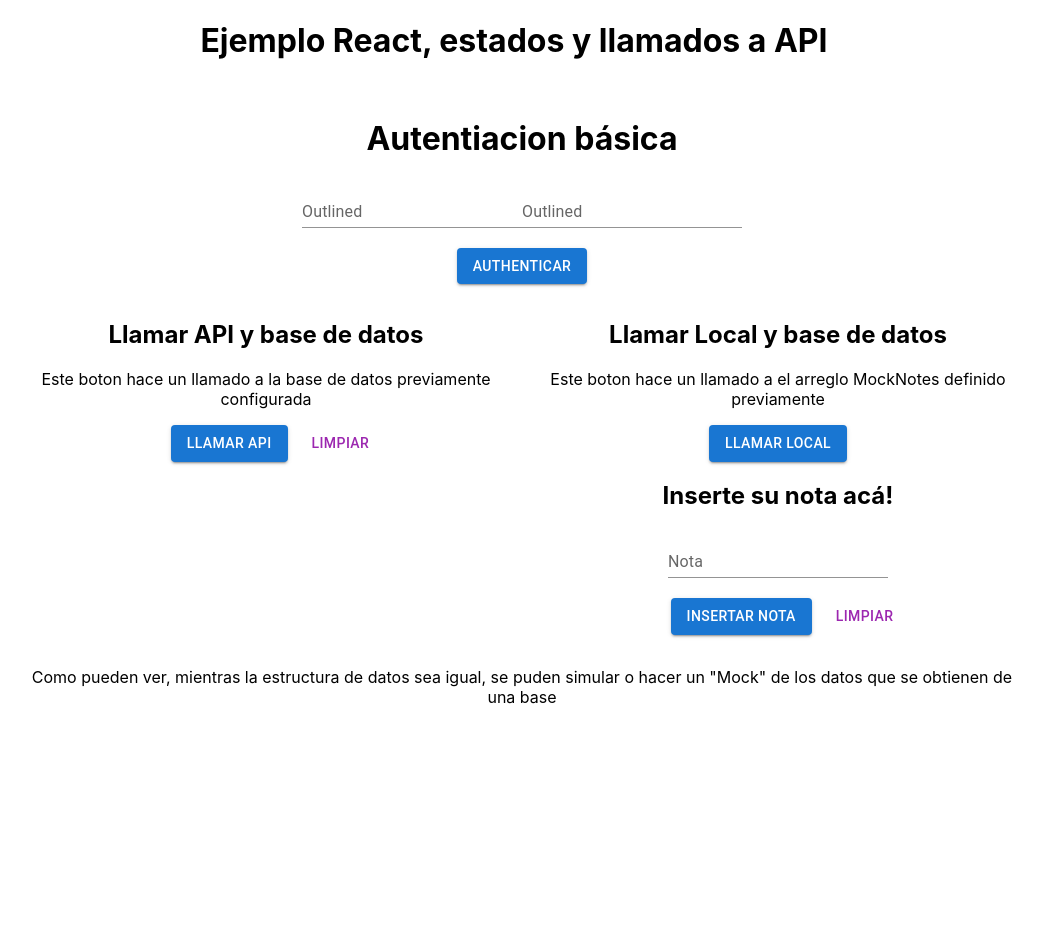
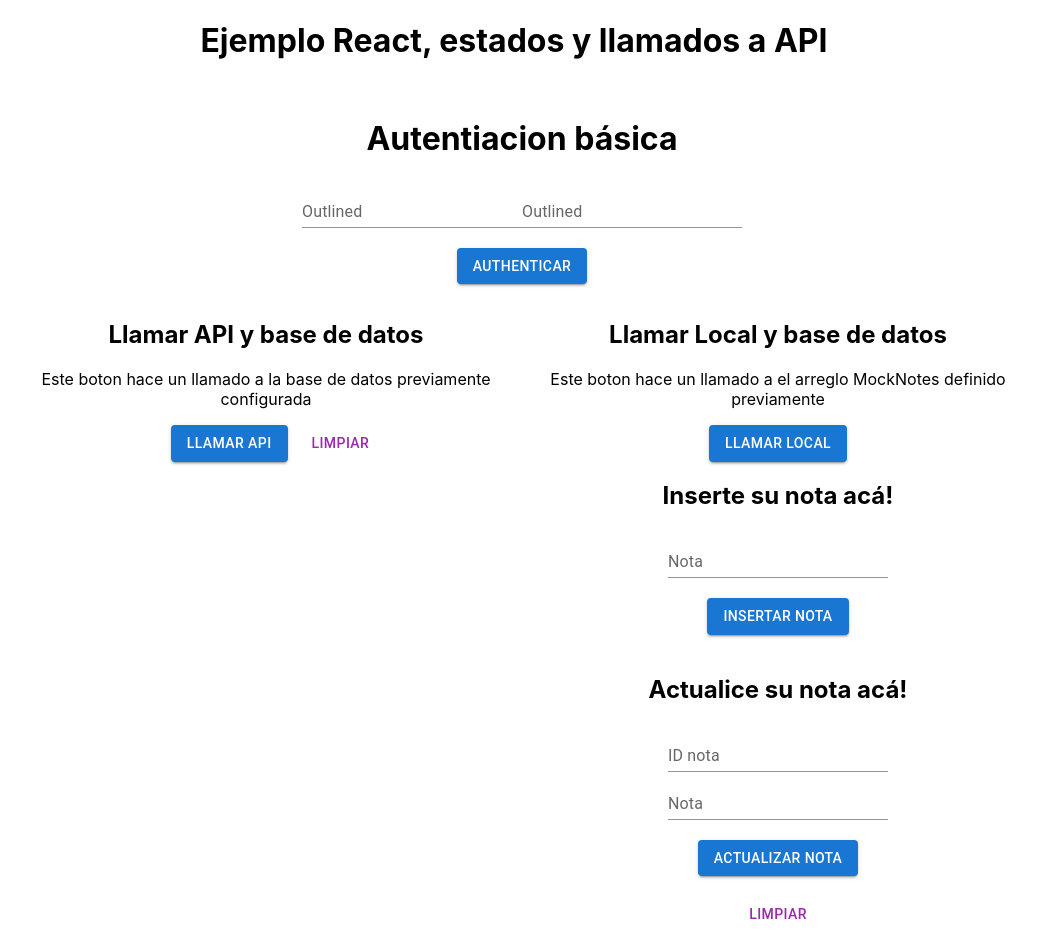
Before and after one commit to sergemr/PrograWeb-semana8-CRA, a React (Create React App) app in the folder semana8/: page / in a window 1280 px wide. Shown: the top 952 px of the page, without its empty margins (126-1169 px from the left). Before the commit the page ends 843 px from the top, so only its background shows below. Built offline with nearby package versions, Linux system fonts and the light colour scheme.

Commit message:
avance tarea insertar

```diff
--- a/semana8/src/components/home/home.js
+++ b/semana8/src/components/home/home.js
@@ -1,4 +1,4 @@
-import React from "react";
+import React, { useEffect } from "react";
 import PropTypes from "prop-types";
 import styles from "./home.module.css";
 import TextField from "@mui/material/TextField";
@@ -19,7 +19,7 @@ const Home = () => {
   const [users, setUsers] = React.useState();
   const [notes, setNotes] = React.useState();
 
-  const urlDelApi = "http://10.17.19.22/api.php/records";
+  const urlDelApi = "https://localhost/dashboard/apiOP.php/records";
 
   const mockUser = {
     usuario: "admin",
@@ -113,6 +113,26 @@ const Home = () => {
         // always executed
       });
   };
+  const updateAPINotes = (event) => {
+    axios
+    .get(`${urlDelApi}/Notes`+formValues.NoteID)
+      .then(function (response) {
+        // handle success
+        console.log(response);
+        console.log(response.data.records);
+        console.log(response.statusText);
+        setNotes(response.data.records);
+      })
+      .catch(function (error) {
+        // handle error
+        console.log(error);
+      })
+      .finally(function () {
+        // always executed
+      });
+  };
+
+
   const callAPMockNotes = (event) => {
     setNotes(mockNotes);
   };
@@ -142,7 +162,7 @@ const Home = () => {
         // always executed
       });
   };
-    var i=0;
+
 
   const insertNoteToDB = () => {
     const data = formValues;
@@ -150,10 +170,8 @@ const Home = () => {
 
     axios
       .post(`${urlDelApi}/Notes`, {
-        UserID: i+1,
-        Title: "Note "+i,
-        Content:formValues.nota,
-        CreatedAt: "2023-10-10 15:56:41",
+        Title: "Note",
+        Content:formValues.nota
       })
       .then(function (response) {
         // handle success
@@ -242,6 +260,33 @@ const Home = () => {
           <Button onClick={insertNoteToDB} variant="contained" sx={{ mx: 2 }}>
             Insertar nota
           </Button>
+          <br></br>
+          <br></br>
+
+
+          <h2>Actualice su nota acá!</h2>
+          <TextField
+            id="outlined-basic"
+            name="ID"
+            label="ID nota"
+            onChange={onChancheInput}
+            variant="standard"
+          />
+          <br></br>
+          <TextField
+            id="outlined-basic"
+            name="nota"
+            label="Nota"
+            onChange={onChancheInput}
+            variant="standard"
+          />
+          <br></br>
+          <br></br>
+          <Button onClick={updateAPINotes} variant="contained" sx={{ mx: 2 }}>
+            Actualizar nota
+          </Button>
+          <br></br>
+          <br></br>
           <Button onClick={clearNotes} color="secondary" variant="text">
             Limpiar
           </Button>
```
Also changed, not shown: 1 other file (tests, documents, lock files or other folders).
